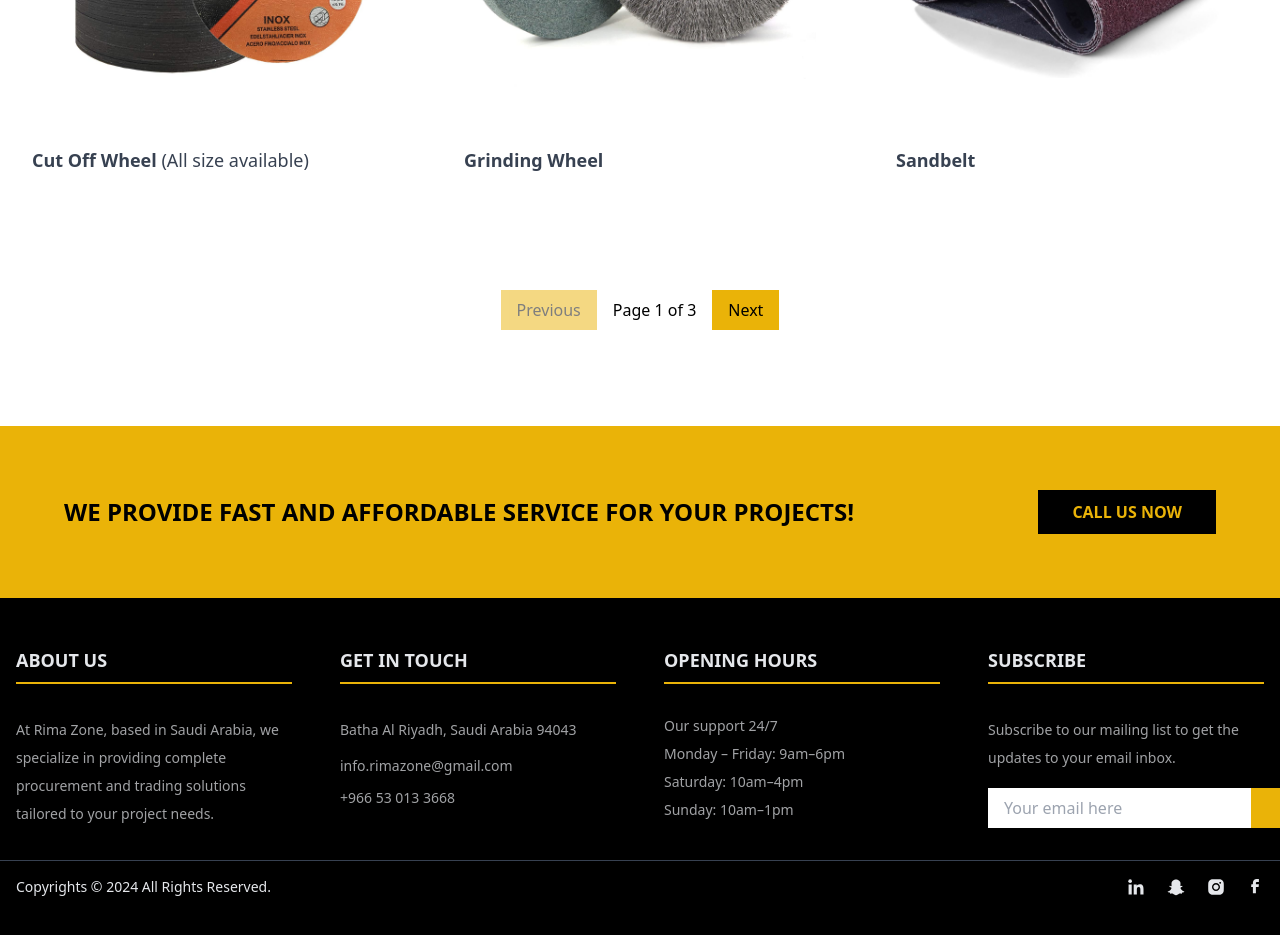
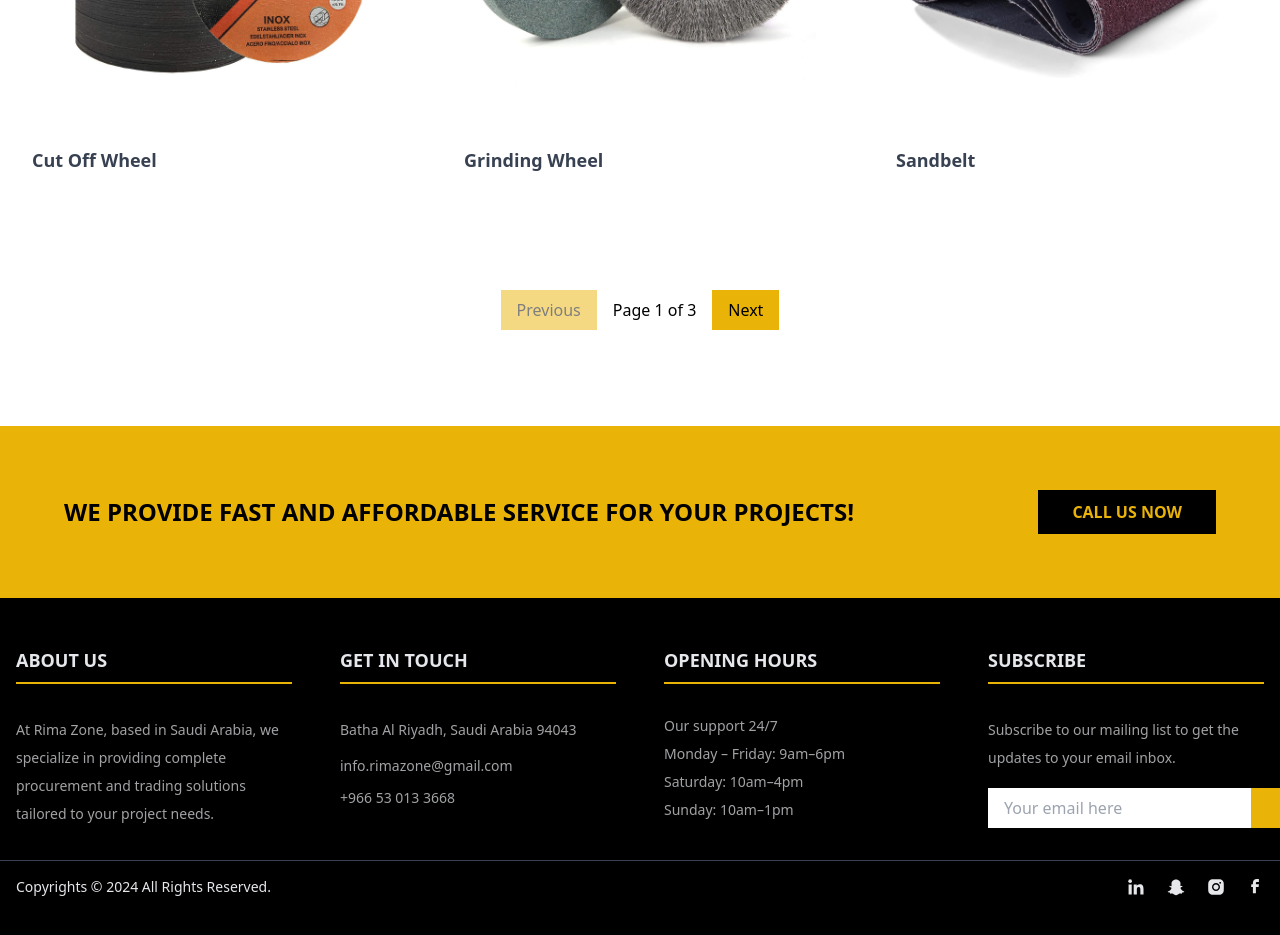
Before and after one commit to AbdulMuhaim/Rima-Zone, a Next.js app: page /products/abrasive in a window 1280 px wide. Shown: the part 1340-2275 px from the top of the page. Built offline with nearby package versions, Linux system fonts and the light colour scheme.

Commit message:
type erro fixed 3

```diff
--- a/app/products/abrasive/page.tsx
+++ b/app/products/abrasive/page.tsx
@@ -1,5 +1,5 @@
 "use client";
-
+import { StaticImageData } from "next/image";
 import img1 from "../../../public/Products Images/Abrasive/2b70e7a7a6a10fa0d03aa1b31cef12eec55caf87_original.jpeg";
 import img2 from "../../../public/Products Images/Abrasive/61JpUOQPJ-L._SL1080_.jpg";
 import img3 from "../../../public/Products Images/Abrasive/71HtMsg-gVL._SL1500_.jpg";
@@ -17,69 +17,27 @@ import img14 from "../../../public/Products Images/Abrasive/71sZhrIIBiL._SL1500_
 import img15 from "../../../public/Products Images/Abrasive/lincoln-wire-brush-k3185-1-13_1500x.webp";
 import ProductList from "@/components/Products/ProductList";
 
+
+
+
 function Page() {
-  const products = [
-    {
-      image: img1,
-      name: "Ceramic Polish",
-    },
-    {
-      image: img2,
-      name: "Flexible Depressed Wheel",
-    },
-    {
-      image: img3,
-      name: "Depressed Center Wheel",
-    },
-    {
-      image: img4,
-      name: "Cut Off Wheel",
-      allSize: true,
-    },
-    {
-      image: img5,
-      name: "Grinding Wheel",
-    },
-    {
-      image: img6,
-      name: "Sandbelt",
-    },
-    {
-      image: img7,
-      name: "Sandpaper",
-    },
-    {
-      image: img8,
-      name: "Circular Saw Blade",
-    },
-    {
-      image: img9,
-      name: "Flap Disc Aluminium",
-    },
-    {
-      image: img10,
-      name: "Flap Disc Zirconium",
-    },
-    {
-      image: img11,
-      name: "Diamond Grinding Wheel",
-    },
-    {
-      image: img12,
-      name: "Diamond Cut Wheel",
-    },
-    {
-      image: img13,
-      name: "End Cup Brush & Wheel",
-    },
-    {
-      image: img14,
-      name: "Scrubber",
-    },
-    {
-      image: img15,
-      name: "Welding Handbrush",
-    },
+
+  const products: Product[] = [
+    { image: img1, name: "Ceramic Polish" },
+    { image: img2, name: "Flexible Depressed Wheel" },
+    { image: img3, name: "Depressed Center Wheel" },
+    { image: img4, name: "Cut Off Wheel", allSize: true },
+    { image: img5, name: "Grinding Wheel" },
+    { image: img6, name: "Sandbelt" },
+    { image: img7, name: "Sandpaper" },
+    { image: img8, name: "Circular Saw Blade" },
+    { image: img9, name: "Flap Disc Aluminium" },
+    { image: img10, name: "Flap Disc Zirconium" },
+    { image: img11, name: "Diamond Grinding Wheel" },
+    { image: img12, name: "Diamond Cut Wheel" },
+    { image: img13, name: "End Cup Brush & Wheel" },
+    { image: img14, name: "Scrubber" },
+    { image: img15, name: "Welding Handbrush" },
   ];
 
 
--- a/app/products/adhesive&sealant/page.tsx
+++ b/app/products/adhesive&sealant/page.tsx
@@ -1,6 +1,6 @@
 "use client";
-import React from 'react'
-import img1 from "../../../public/Products Images/Construction/honda-gxr120-jumping-jack-rammer-compactor-tamper-wacker-miskasa-2-2000x2000.jpg.webp"
+import React from "react";
+import img1 from "../../../public/Products Images/Construction/honda-gxr120-jumping-jack-rammer-compactor-tamper-wacker-miskasa-2-2000x2000.jpg.webp";
 import img2 from "../../../public/Products Images/Construction/71W9mFee4kL._AC_SL1500_.jpg";
 import img3 from "../../../public/Products Images/Construction/201912241659435943.jpg";
 import img4 from "../../../public/Products Images/Construction/71hr+esU6DL._AC_SL1500_.jpg";
@@ -14,11 +14,10 @@ import img11 from "../../../public/Products Images/Construction/Senci-SCWP80-1.j
 import img12 from "../../../public/Products Images/Construction/mev150_720x@2x.webp";
 import img13 from "../../../public/Products Images/Construction/245012001.jpg";
 import img14 from "../../../public/Products Images/Construction/concrete_vibrating_screed_blades_e35b1354-0612-4f09-879f-1cd25cb9df91_666x666.webp";
-import ProductList from '@/components/Products/ProductList';
+import ProductList from "@/components/Products/ProductList";
 
 function page() {
-
-    const products = [
+  const products: Product[] = [
     {
       image: img1,
       name: "Rammer Tamping",
@@ -77,12 +76,11 @@ function page() {
     },
   ];
 
-
   return (
     <div>
       <ProductList products={products} /> {/* Pass products here */}
     </div>
-  )
+  );
 }
 
-export default page
+export default page;
--- a/app/products/cleaningequipment/page.tsx
+++ b/app/products/cleaningequipment/page.tsx
@@ -17,8 +17,8 @@ import img14 from "../../../public/Products Images/CleaningEquipments/RapidClean
 
 function page() {
 
-    const products = [
-      {
+  const products: Product[] = [
+    {
         image: img1,
         name: "Hall Mop",
       },
--- a/app/products/construction/page.tsx
+++ b/app/products/construction/page.tsx
@@ -19,7 +19,7 @@ import ProductList from "@/components/Products/ProductList";
 
 
 function Page() {
-  const products = [
+  const products: Product[] = [
     {
       image: img1,
       name: "Rammer Tamping",
--- a/app/products/sanitary&plumbing/page.tsx
+++ b/app/products/sanitary&plumbing/page.tsx
@@ -34,8 +34,8 @@ import img32 from "../../../public/Products Images/Plumbing&Sanitary/61ltEFMAn5L
 
 function page() {
 
-    const products = [
-       {
+  const products: Product[] = [
+    {
         image:img1 ,
         name:"Wall-Mounted Toilets"
        },
--- a/components/Products/ProductList.tsx
+++ b/components/Products/ProductList.tsx
@@ -1,4 +1,5 @@
 "use client";
+import { StaticImageData } from "next/image"; // Import StaticImageData type
 import CallUsBanner from "@/components/About/CallUsButton";
 import Footer from "@/components/Footer/Footer";
 import Header from "@/components/Header/Header";
@@ -10,9 +11,10 @@ import React, { useState } from "react";
 
 // Define the type for each product
 type Product = {
-  image: string;
+  image: StaticImageData;
   name: string;
 };
+
 
 // Define the type for the props
 type ProductListProps = {
@@ -92,13 +94,6 @@ function ProductList({ products }: ProductListProps) {
                   <h3 className="mt-4 font-bold text-center text-lg text-gray-700">
                     {product.name}
                   </h3>
-                  {product.allSize ? (
-                    <p className="mt-4 text-center text-lg text-gray-700">
-                      &nbsp;(All size available)
-                    </p>
-                  ) : (
-                    ""
-                  )}
                 </div>
               </a>
             ))}
```
Lines whose indentation alone changed are shown as unchanged.
